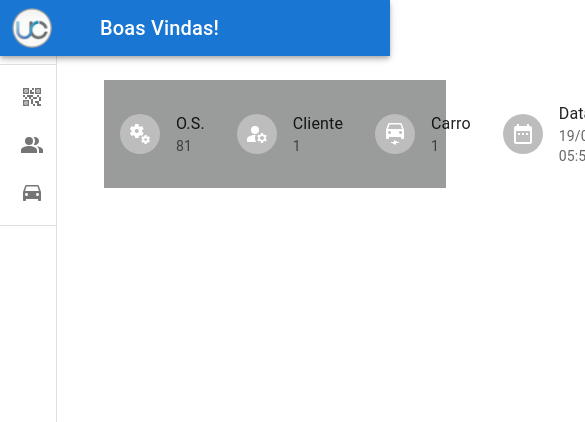
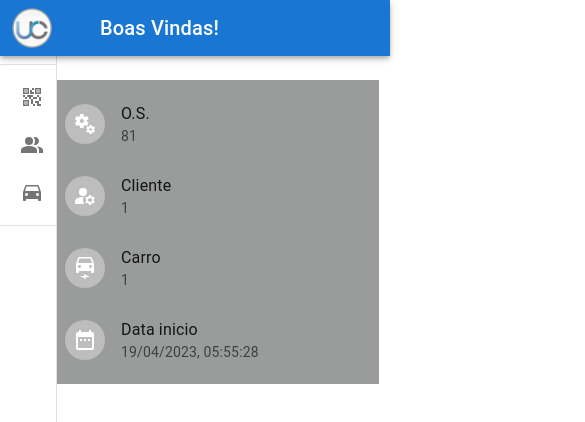
Before and after one commit to m4rcos-dev/Ultracar-service, a React (Create React App) app in the folder app/frontend/: page /start/1/1 in a window 390 px wide. Shown: the top 422 px of the page, 585 px wide, since content can reach past the window. Built offline with nearby package versions, Linux system fonts and the light colour scheme.

Commit message:
:lipstick: feat: config OderServiceHeader to mobile

```diff
--- a/app/frontend/src/components/OrderServicesTable/OrderServicesHeaderStyle.js
+++ b/app/frontend/src/components/OrderServicesTable/OrderServicesHeaderStyle.js
@@ -6,4 +6,10 @@ export const List = styled(MuiList)(({theme}) => ({
   width: '100%',
   maxWidth: 1000,
   backgroundColor: theme.palette.secondary.main,
+
+  '@media (max-width: 600px)': {
+    flexDirection: 'column',
+    marginLeft: 25,
+    maxWidth: 330,
+  }
 }));
```
